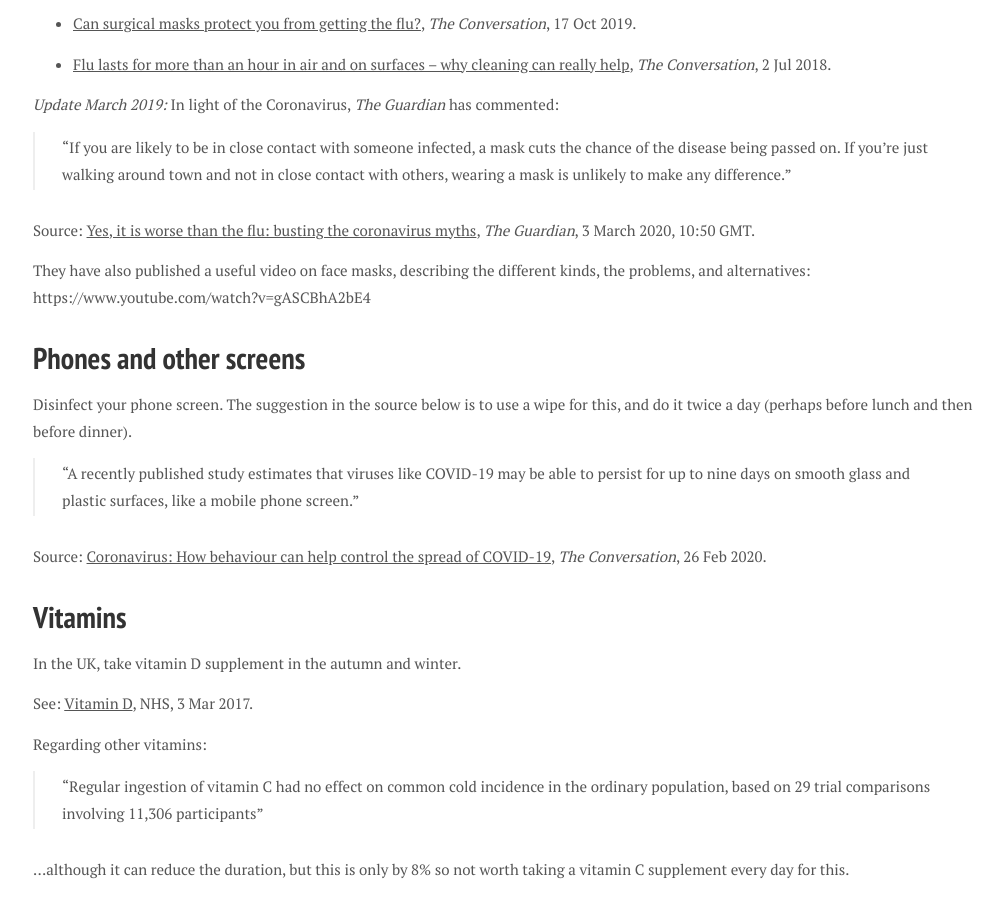
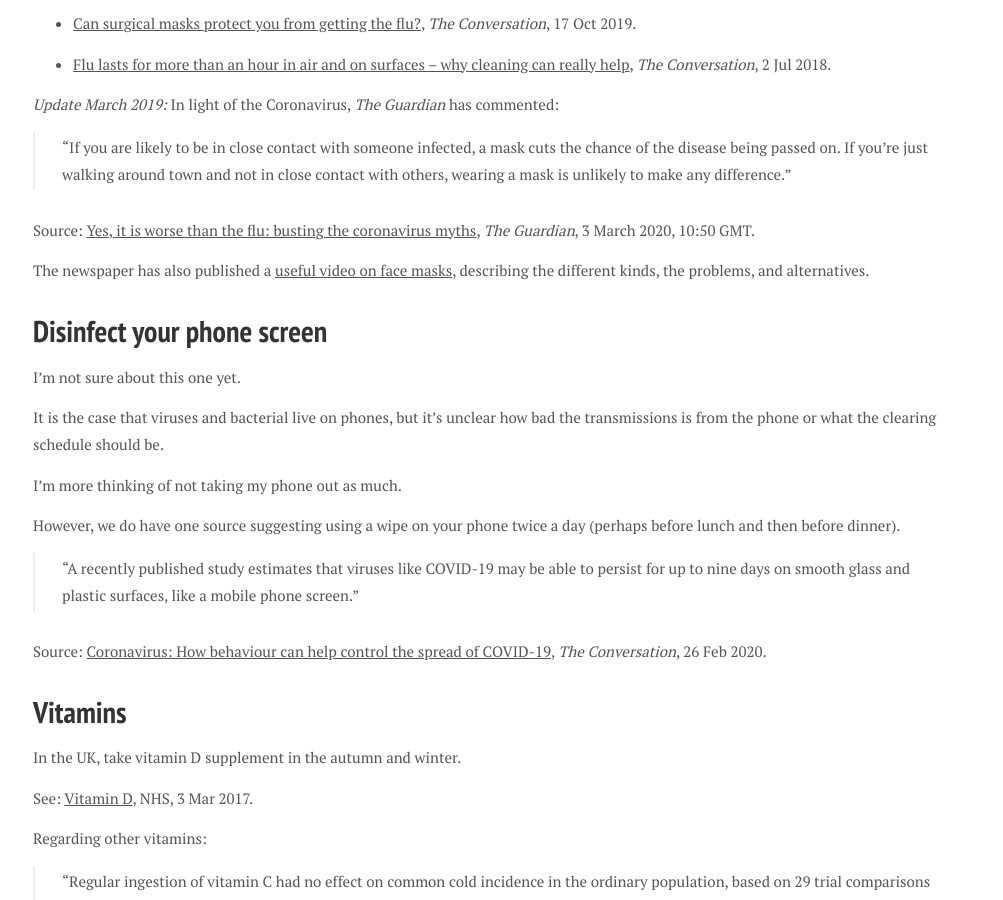
Before and after one commit to d6y/richard.dallaway.com, a Jekyll site: the page built from _posts/2019-10-15-handwash.md, in a window 1280 px wide and 900 px high, scrolled down 1939 px. Shown: the whole window, without its empty margins (137-1140 px from the left). Built offline with Jekyll 4.4.1, drawn with Linux system fonts in a browser that asks for light colours; nearby versions of some CDN libraries; some web fonts are replaced.

Commit message:
added uncertainty around screens

```diff
--- a/_posts/2019-10-15-handwash.md
+++ b/_posts/2019-10-15-handwash.md
@@ -92,14 +92,20 @@ _Update March 2019:_ In light of the Coronavirus, _The Guardian_ has commented:
 
 Source: [Yes, it is worse than the flu: busting the coronavirus myths](https://www.theguardian.com/world/2020/mar/03/yes-worse-than-flu-busting-coronavirus-myths-covid-19), _The Guardian_, 3 March 2020, 10:50 GMT.
 
-They have also published a useful video on face masks, describing the different kinds, the problems, and alternatives: https://www.youtube.com/watch?v=gASCBhA2bE4
+The newspaper has also published a [useful video on face masks](https://www.youtube.com/watch?v=gASCBhA2bE4seful), describing the different kinds, the problems, and alternatives.
 
+# Disinfect your phone screen
 
-# Phones and other screens
+I'm not sure about this one yet.
 
-Disinfect your phone screen.
-The suggestion in the source below is to use a wipe for this,
-and do it twice a day (perhaps before lunch and then before dinner).
+It is the case that viruses and bacterial live on phones,
+but it's unclear how bad the transmissions is from the phone
+or what the clearing schedule should be.
+
+I'm more thinking of not taking my phone out as much.
+
+However, we do have one source suggesting using
+a wipe on your phone twice a day (perhaps before lunch and then before dinner).
 
 > "A recently published study estimates that viruses like COVID-19 may be able to persist for up to nine days on smooth glass and plastic surfaces, like a mobile phone screen."
 
```
